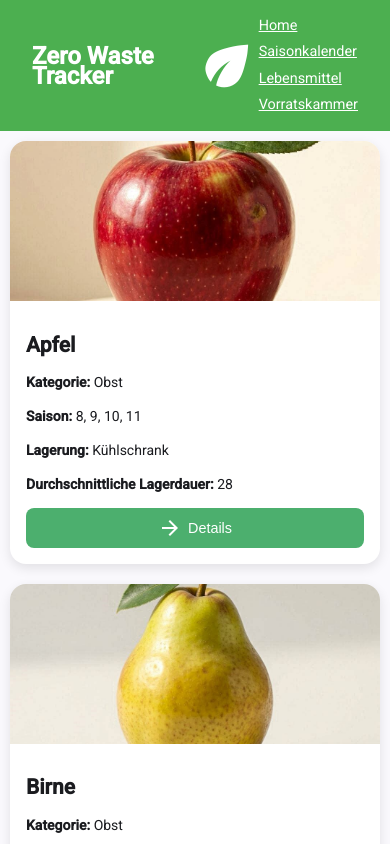
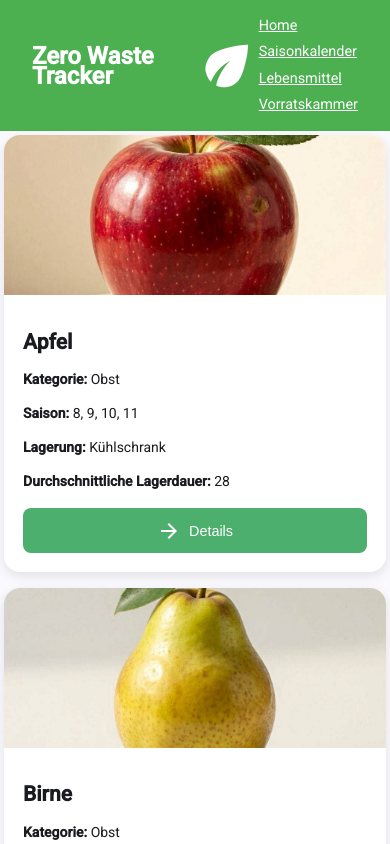
Before and after one commit to lucaPodracer/zero-waste-app, an Angular app: page /food-list in a window 390 px wide. Shown: the top 844 px of the page. Built offline with nearby package versions, Linux system fonts and the light colour scheme.

Commit message:
responsive design for food list

```diff
--- a/src/app/features/food-list/food-list.scss
+++ b/src/app/features/food-list/food-list.scss
@@ -1,8 +1,8 @@
 .food-grid {
-    margin: 10px;
+    margin: 1%;
     display: grid;
     grid-template-columns: repeat(auto-fill, minmax(220px, 1fr));
-    gap: 20px;
+    gap: 1rem;
 }
 
 .food-card {
@@ -23,15 +23,15 @@
 }
 
 .food-content {
-    padding: 16px;
+    padding: 5%;
 }
 
 .detail-btn {
   display: flex;
   align-items: center;
-  gap: 6px;
-  margin-top: 12px;
-  padding: 8px 16px;
+  gap: 0.5rem;
+  margin-top: 5%;
+  padding: 3% 5%;
   border: none;
   border-radius: 8px;
   background: #4caf6e;
```
